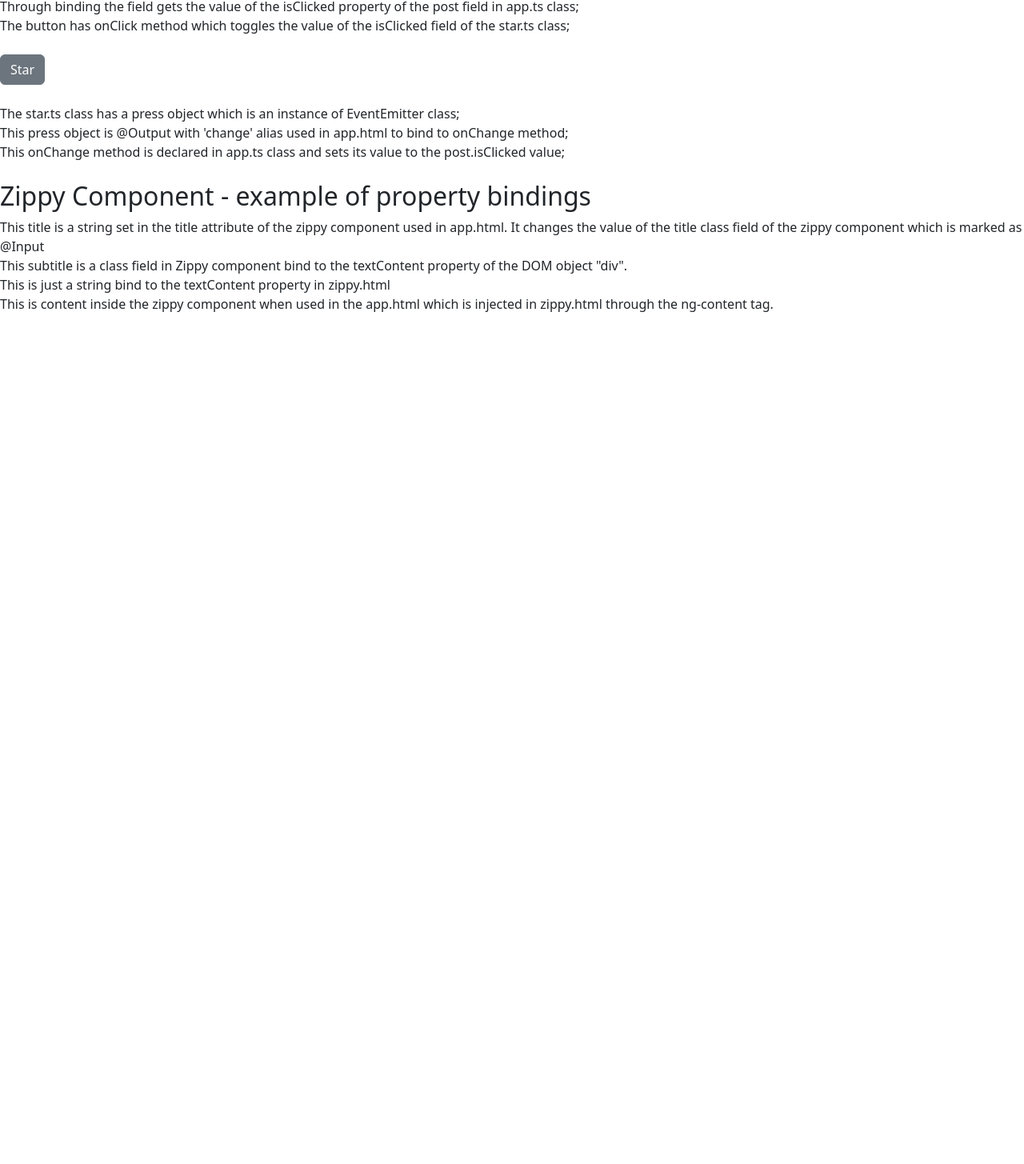
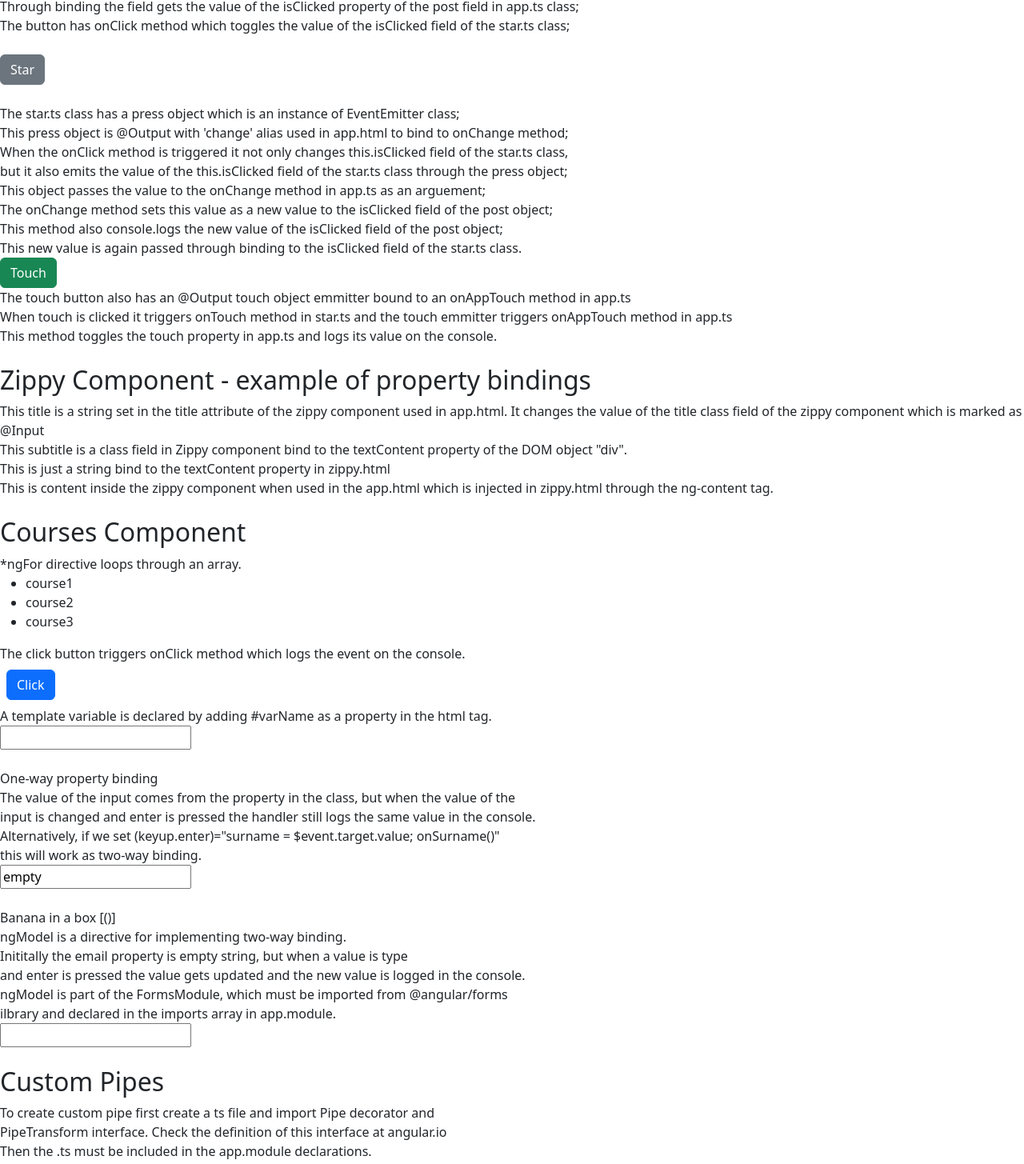
Before and after one commit to KirilKaloyanov/first-steps-angular, an Angular app: page / in a window 1280 px wide. Shown: the part 591-2046 px from the top of the page at 80% size. Before the commit the page ends 983 px from the top, so only its background shows below. Built offline with nearby package versions, Linux system fonts and the light colour scheme.

Commit message:
Property binding and custom pipes documented.

```diff
--- a/src/app/app.component.html
+++ b/src/app/app.component.html
@@ -1,7 +1,11 @@
 
 <like [isActive]="tweet.isLiked" [likesCount]="tweet.likesCount"></like>
 <br>
-<star [isActive]="post.isClicked" (change)="onChange($event)"></star>
+<star [isActive]="post.isClicked" (change)="onChange($event)" (touch)="onAppTouch()"></star>
 <br>
 
 <zippy title="This title is a string set in the title attribute of the zippy component used in app.html. It changes the value of the title class field of the zippy component which is marked as @Input">This is content inside the zippy component when used in the app.html which is injected in zippy.html through the ng-content tag.</zippy>
+
+<br>
+<br>
+<courses></courses>
--- a/src/app/app.component.ts
+++ b/src/app/app.component.ts
@@ -23,4 +23,11 @@ export class AppComponent {
     console.log('Change occurred!', this.post.isClicked);
   }
 
+  touch = false;
+
+  onAppTouch() {
+    this.touch = !this.touch;
+    console.log('Touched', this.touch);
+  }
+
 }
--- a/src/app/courses.component.ts
+++ b/src/app/courses.component.ts
@@ -5,25 +5,57 @@ import { CoursesService } from './courses.service';
     selector: 'courses',
     template: `
         <h2>{{ title }}</h2>
+        <div> *ngFor directive loops through an array.</div>
         <ul>
             <li *ngFor="let course of courses">{{course}}</li>
         </ul>
-
-        <button (click)='onSave($event)' class="btn btn-primary m-2">Save</button>
+        <div>The click button triggers onClick method which logs the event on the console.</div>
+        <button (click)='onClick($event)' class="btn btn-primary m-2">Click</button>
         <br/>
+        <div> A template variable is declared by adding #varName as a property in the html tag.</div>
+        <input #myName (keyup.enter)="onSave(myName)"/>
+        <br/>
+        <br/>
+        <div> One-way property binding </div>
+        <div>The value of the input comes from the property in the class, but when the value of the</div>
+        <div>input is changed and enter is pressed the handler still logs the same value in the console.</div>
+        <div>Alternatively, if we set (keyup.enter)="surname = $event.target.value; onSurname()" </div>
+        <div>this will work as two-way binding.</div>
+        <input [value]="surname" (keyup.enter)="onSurname()" />
+        <br/>
+        <br/>
+        <div> Banana in a box [()]</div>
+        <div> ngModel is a directive for implementing two-way binding. </div>
+        <div> Inititally the email property is empty string, but when a value is type </div>
+        <div> and enter is pressed the value gets updated and the new value is logged in the console.</div>
+        <div> ngModel is part of the FormsModule, which must be imported from @angular/forms</div>
+        <div> ilbrary and declared in the imports array in app.module.</div>
         <input [(ngModel)]="email" (keyup.enter)="onKeyEnter()"/>
         <br/>
-
+        <br/>
+        <h2>Custom Pipes</h2>
+        <div>To create custom pipe first create a ts file and import Pipe decorator and </div>
+        <div>PipeTransform interface. Check the definition of this interface at angular.io</div>
+        <div> Then the .ts must be included in the app.module declarations.</div>
         {{text | summary: 10}}
         `
 })
 export class CoursesComponent {
-    title = 'List of courses';
+    title = 'Courses Component';
     courses;
-    email = 'email.com';
+    surname = 'empty';
+    email = '';
 
-    onSave($event: any) {
+    onClick($event: any) {
         console.log('clicked', $event);
+    }
+
+    onSave(myName: any) {
+        console.log(myName.value);
+    }
+
+    onSurname() {
+        console.log(this.surname);
     }
 
     onKeyEnter() {
--- a/src/app/star/star.component.ts
+++ b/src/app/star/star.component.ts
@@ -7,7 +7,7 @@ import { Component, Input, Output, EventEmitter } from '@angular/core';
     <div>Functionality:</div>
     <div>The button renders classes dynamically using property binding of the class DOM object property;</div>
     <div>The rendered class depends on the value of isClicked field of the star.ts class;</div>
-    <div>This field is and @Input field with alias isActive used in the app.html;</div>
+    <div>This field is an @Input field with alias isActive used in the app.html;</div>
     <div>Through binding the field gets the value of the isClicked property of the post field in app.ts class;</div>
     <div>The button has onClick method which toggles the value of the isClicked field of the star.ts class;</div>
     <br>
@@ -23,17 +23,32 @@ import { Component, Input, Output, EventEmitter } from '@angular/core';
     <br>
     <div>The star.ts class has a press object which is an instance of EventEmitter class;</div>
     <div>This press object is @Output with 'change' alias used in app.html to bind to onChange method;</div>
-    <div>This onChange method is declared in app.ts class and sets its value to the post.isClicked value;</div>
+    <div>When the onClick method is triggered it not only changes this.isClicked field of the star.ts class,</div>
+    <div>but it also emits the value of the this.isClicked field of the star.ts class through the press object;</div>
+    <div>This object passes the value to the onChange method in app.ts as an arguement;</div>
+    <div>The onChange method sets this value as a new value to the isClicked field of the post object;</div>
+    <div>This method also console.logs the new value of the isClicked field of the post object;</div>
+    <div>This new value is again passed through binding to the isClicked field of the star.ts class.</div>
+    <button class="btn btn-success" (click)="onTouch()">Touch</button>
+    <div> The touch button also has an @Output touch object emmitter bound to an onAppTouch method in app.ts</div>
+    <div> When touch is clicked it triggers onTouch method in star.ts and the touch emmitter triggers onAppTouch method in app.ts</div>
+    <div> This method toggles the touch property in app.ts and logs its value on the console.</div>
   `,
   styleUrls: [],
 })
 export class StarComponent {
 
-  @Input('isActive') isClicked: boolean = false;
+  @Input('isActive') isClicked: boolean = true;
   @Output('change') press = new EventEmitter();
 
   onClick() {
     this.isClicked = !this.isClicked;
     this.press.emit(this.isClicked);
   }
+
+  @Output('touch') touch = new EventEmitter();
+
+  onTouch() {
+    this.touch.emit();
+  }
 }
```
